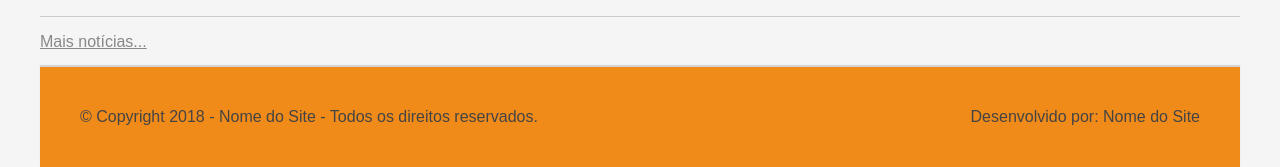
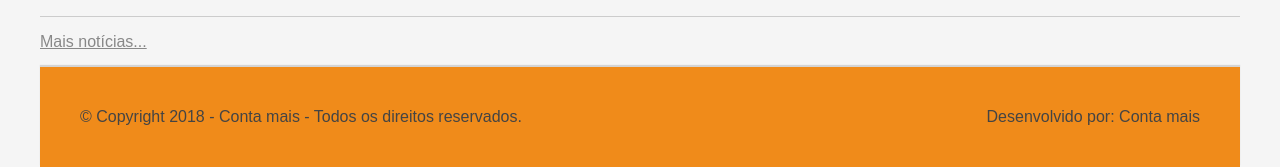
Before and after one commit to matheus-crivellari/Noticias, a PHP site: page /index.php in a window 1280 px wide. Shown: the part 1193-1360 px from the top of the page. Run offline with PHP 8.4, Linux system fonts and the light colour scheme.

Commit message:
Atualizacao nome do site.

```diff
--- a/_footer.php
+++ b/_footer.php
@@ -1,9 +1,9 @@
 <footer id="footer">
 	<div id="copyright">
-		© Copyright 2018 - Nome do Site - Todos os direitos reservados.
+		© Copyright 2018 - Conta mais - Todos os direitos reservados.
 	</div>
 	<div id="creditos">
-		Desenvolvido por: Nome do Site
+		Desenvolvido por: Conta mais
 	</div>
 	<div class="clearfix"></div>
 </footer>
```
